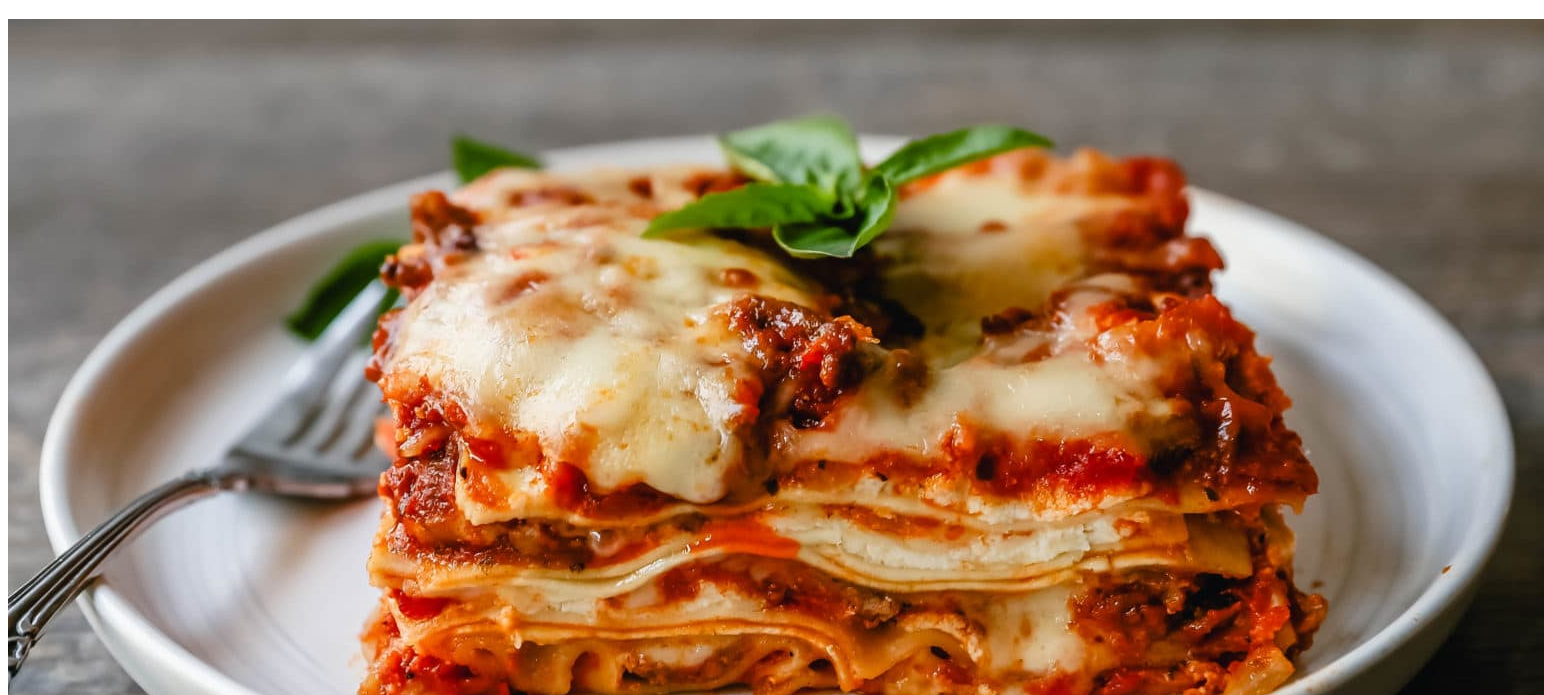
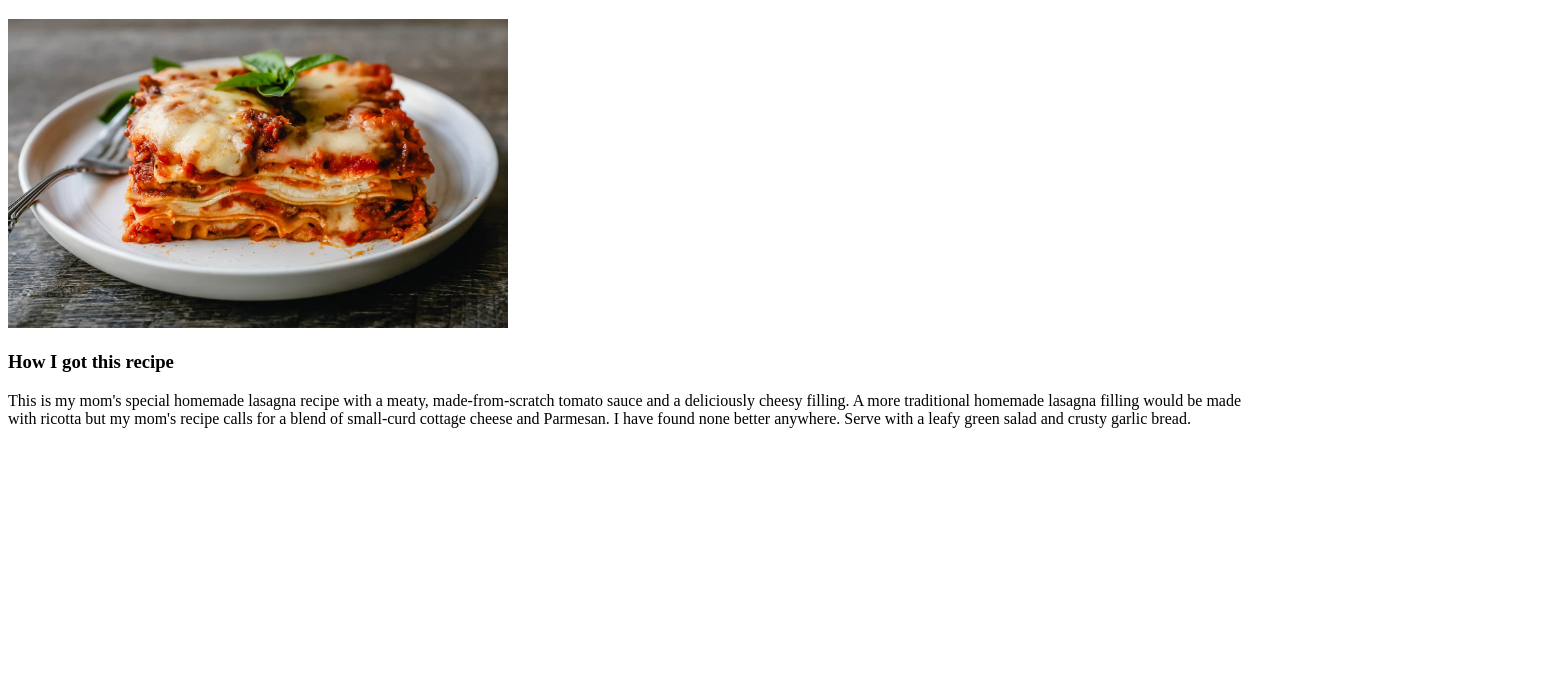
Before and after one commit to veljkogl/odin-recipes, a plain HTML site: page recipes/lasagna.html in a window 1280 px wide. Shown: the part 61-756 px from the top of the page, 1544 px wide, since content can reach past the window. Drawn offline with Linux system fonts and the light colour scheme.

Commit message:
Add first descriptive paragraph

```diff
--- a/recipes/lasagna.html
+++ b/recipes/lasagna.html
@@ -8,6 +8,13 @@
 </head>
 <body>
     <h1>Homemade Lasagna</h1>
-    <img src="../img/lasagna.jpg">
+    <img src="../img/lasagna.jpg" width="500">
+    <h3> How I got this recipe </h3>
+    <p>This is my mom's special homemade lasagna recipe with a meaty,
+        made-from-scratch tomato sauce and a deliciously cheesy filling.
+        A more traditional homemade lasagna filling would be made with ricotta
+        but my mom's recipe calls for a blend of small-curd cottage cheese and Parmesan.
+        I have found none better anywhere. Serve with a leafy green salad and crusty garlic bread.</p>
+
 </body>
 </html>
```
